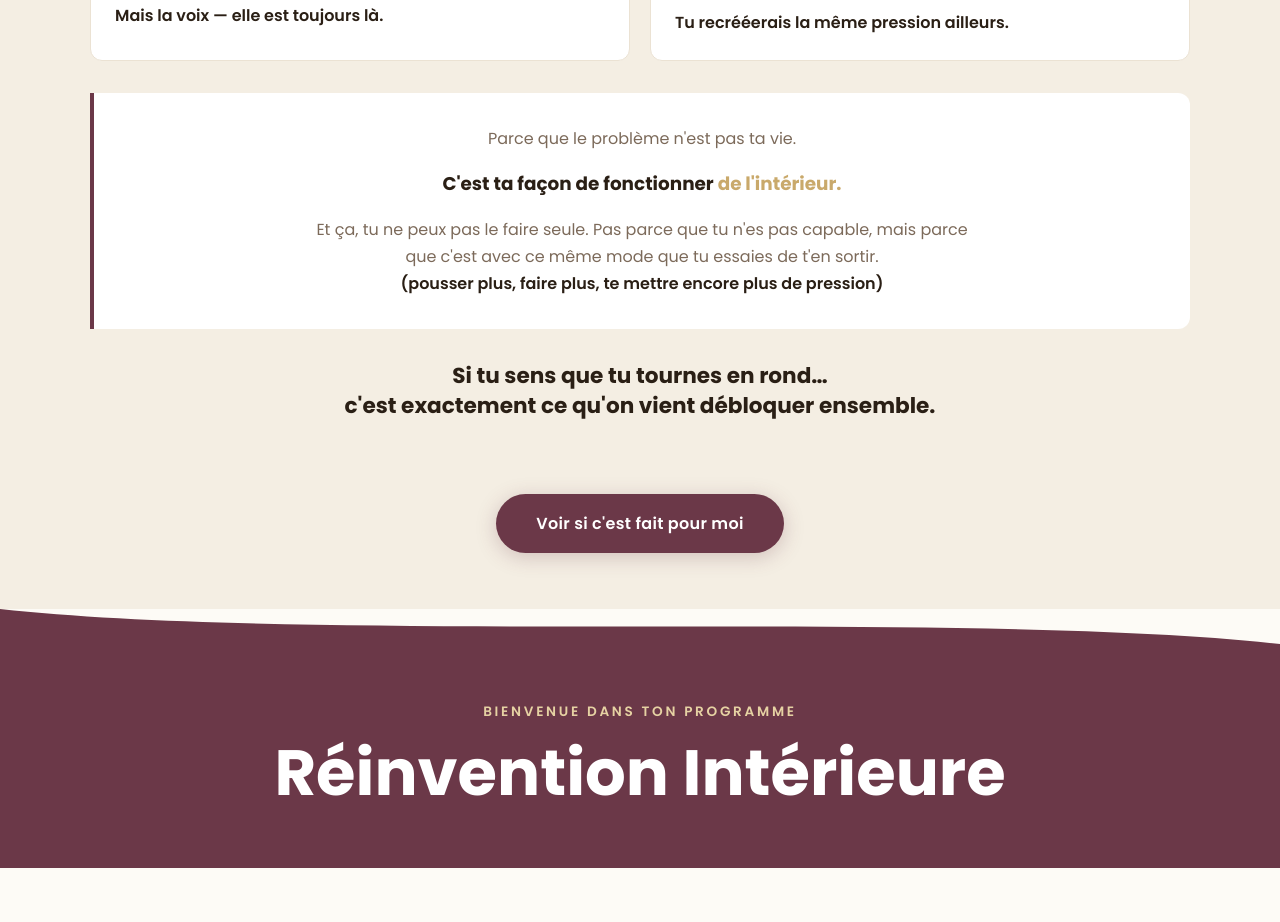
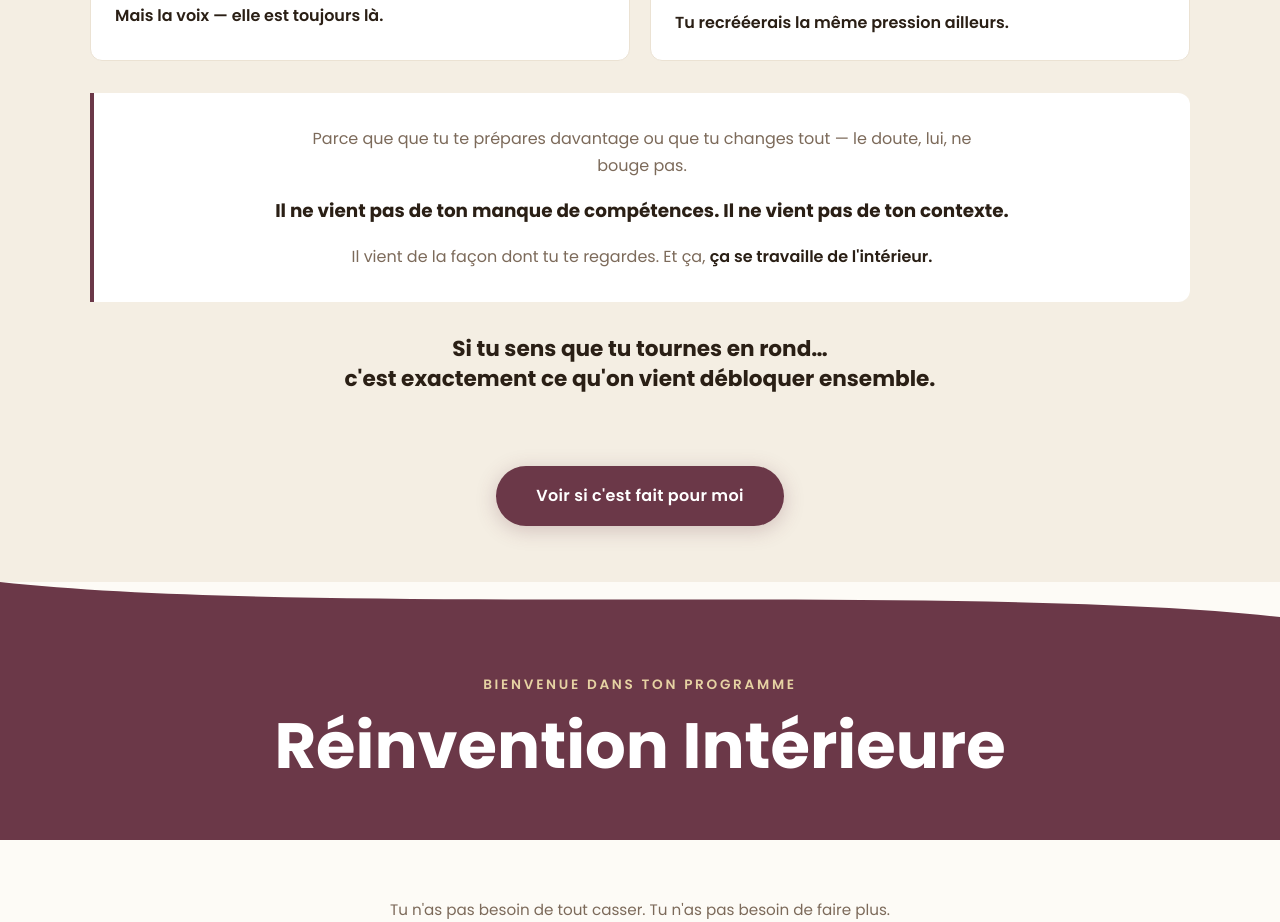
Before and after one commit to yacinebe/AichaHatim.com, a React (Vite) app in the folder apps/web/: page / in a window 1280 px wide. Shown: the part 3060-3982 px from the top of the page. Built offline with nearby package versions, Linux system fonts and the light colour scheme; no server answers.

Commit message:
content: highlight essayé — doute vient de l'intérieur, pas des compétences ni du contexte

```diff
--- a/apps/web/src/pages/Home.jsx
+++ b/apps/web/src/pages/Home.jsx
@@ -279,12 +279,10 @@ function EssayeSection() {
           </div>
 
           <div className="essaye-highlight">
-            <p>Parce que le problème n'est pas ta vie.</p>
-            <p className="essaye-highlight-big">C'est ta façon de fonctionner <span className="gold-em">de l'intérieur.</span></p>
+            <p>Parce que que tu te prépares davantage ou que tu changes tout — le doute, lui, ne bouge pas.</p>
+            <p className="essaye-highlight-big">Il ne vient pas de ton manque de compétences. Il ne vient pas de ton contexte.</p>
             <p>
-              Et ça, tu ne peux pas le faire seule. Pas parce que tu n'es pas capable,
-              mais parce que c'est avec ce même mode que tu essaies de t'en sortir.<br />
-              <strong>(pousser plus, faire plus, te mettre encore plus de pression)</strong>
+              Il vient de la façon dont tu te regardes. Et ça, <strong>ça se travaille de l'intérieur.</strong>
             </p>
           </div>
 
```
